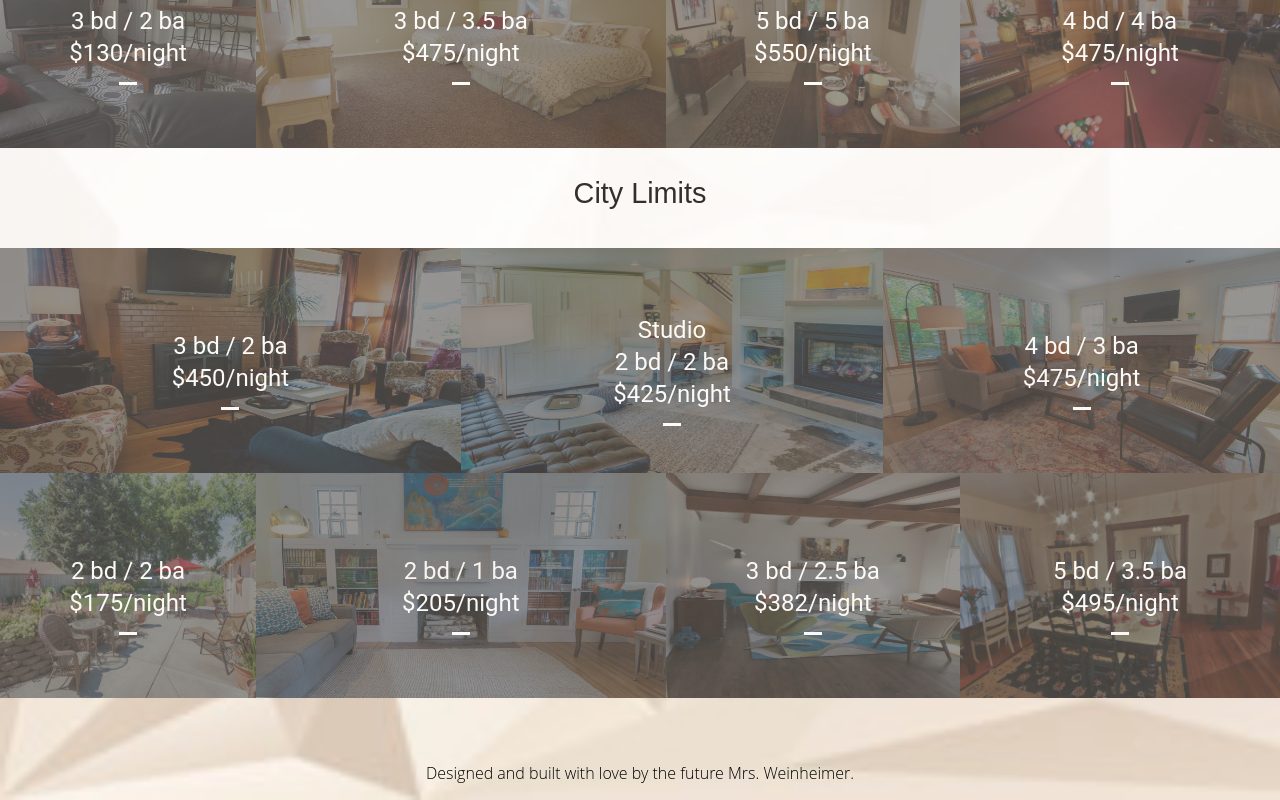
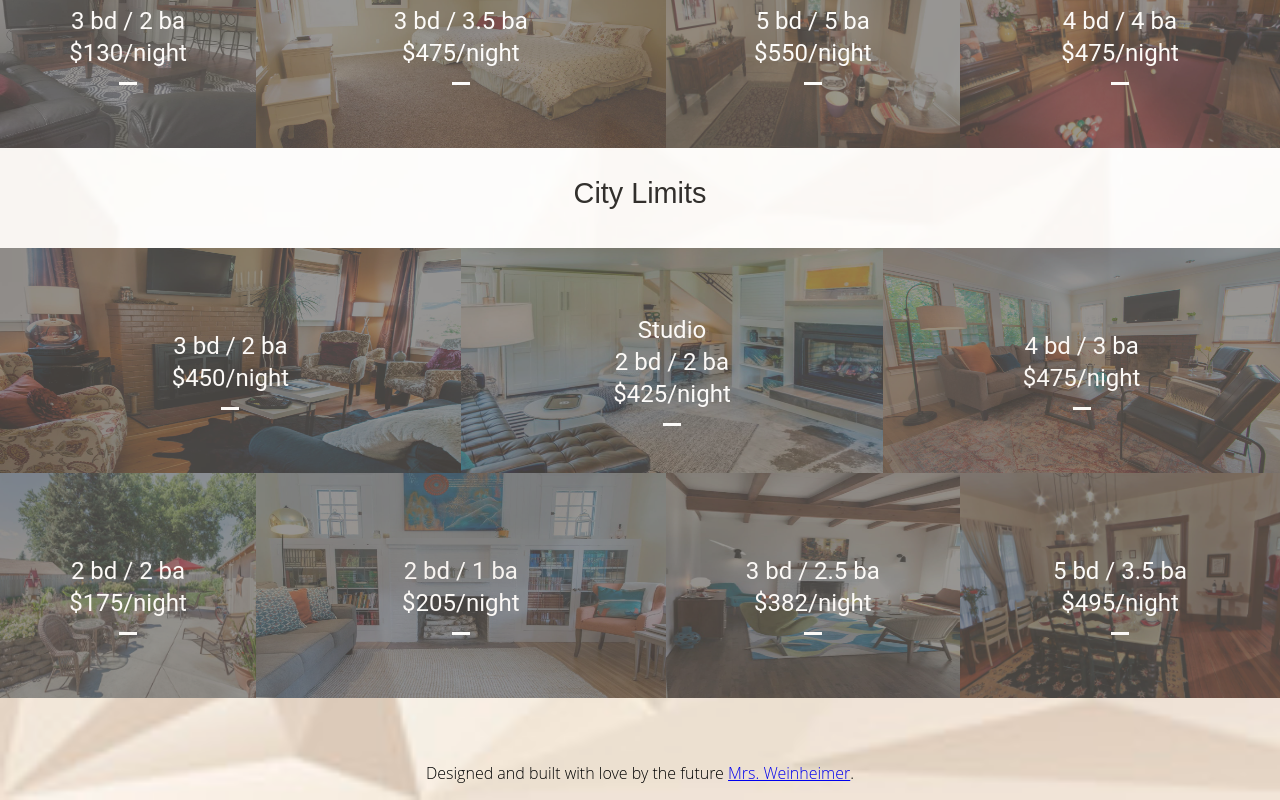
Before and after one commit to knheidorn/wedding-app, a React (Create React App) app: page /stay-walla in a window 1280 px wide. Shown: the part 2156-2956 px from the top of the page. Built offline with nearby package versions, Linux system fonts and the light colour scheme.

Commit message:
Added GitHub link for Footer

```diff
--- a/src/components/Footer.js
+++ b/src/components/Footer.js
@@ -4,7 +4,8 @@ const Footer = () => {
   return (
     <div id="footer">
       <p className="day-of-text-xsmall">
-        Designed and built with love by the future Mrs. Weinheimer.
+        Designed and built with love by the
+        future <a href="https://github.com/knheidorn" target="_blank">Mrs. Weinheimer</a>.
       </p>
     </div>
   )
```
